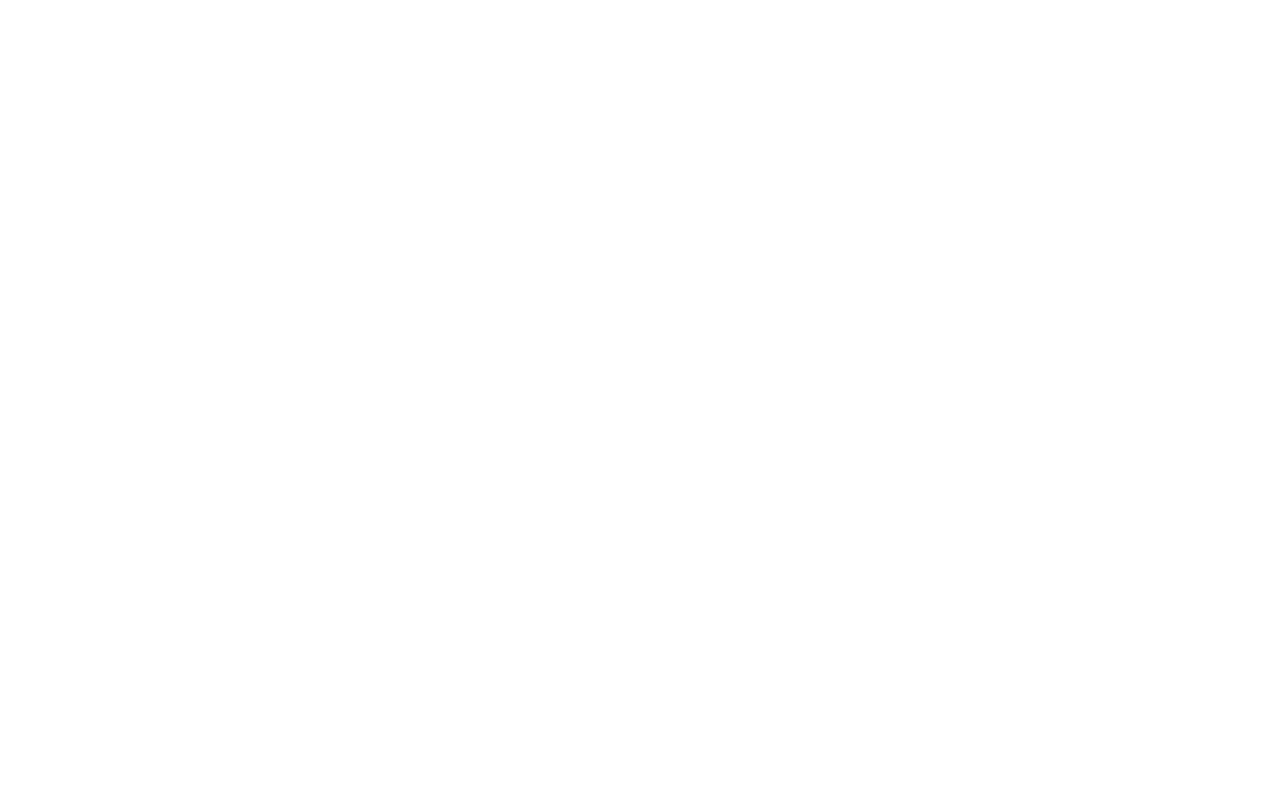
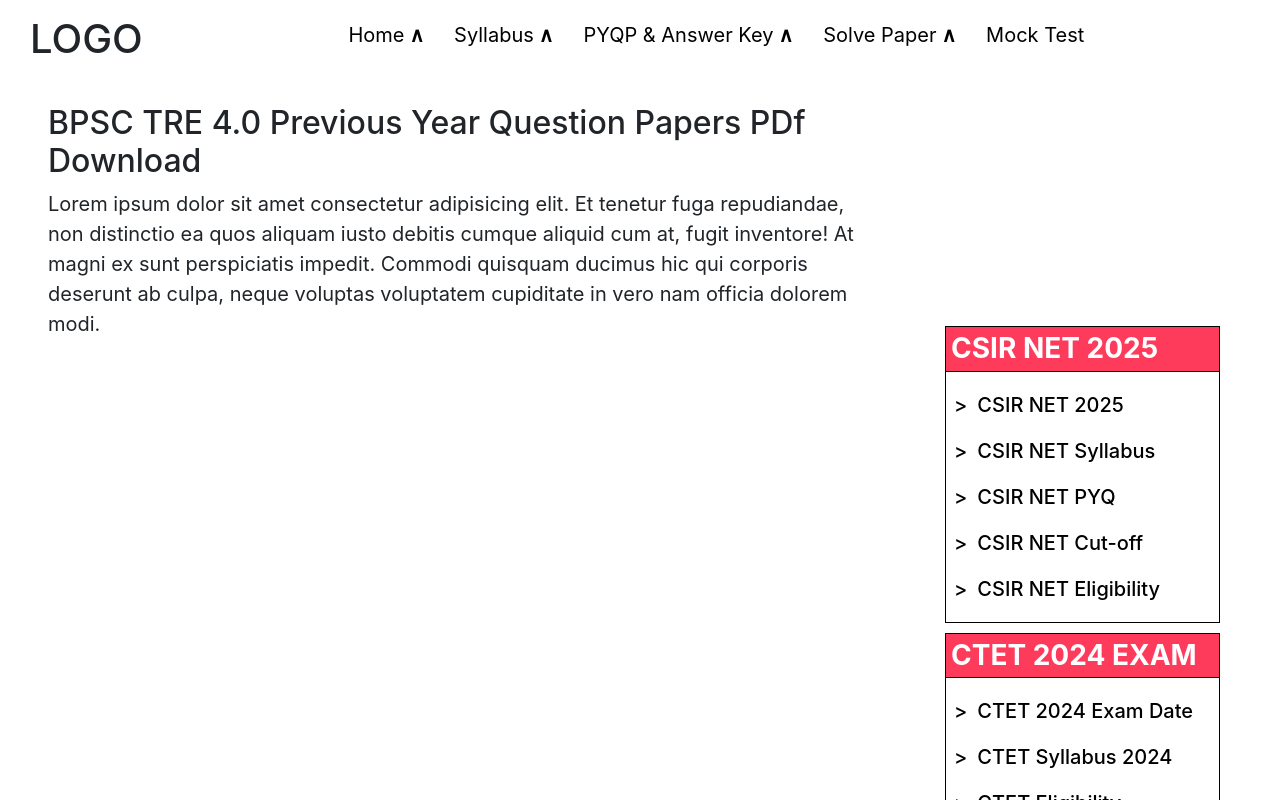
Before and after one commit to Zainabfatima12/trehousingpublications, a Vue app in the folder frontend/: page /PYQ in a window 1280 px wide. Before the commit this address had no page. Shown: the top 800 px of the page. Built offline with nearby package versions, Linux system fonts and the light colour scheme.

Commit message:
Notification panel
1.Create a folder in components named PYQs and a file NotificationPanel.vue inside it.
2.Create a file PYQPageView.vue and then set URLs in index.js.

```diff
--- /dev/null
+++ b/frontend/src/components/PYQs/NotificationPanel.vue
@@ -0,0 +1,345 @@
+<template>
+  <div class="container">
+
+<!-- Main Content Section -->
+    <div class="content">
+      <h2>BPSC TRE 4.0 Previous Year Question Papers PDf Download</h2>
+      <p>Lorem ipsum dolor sit amet consectetur adipisicing elit. Et tenetur fuga repudiandae, non distinctio ea quos aliquam iusto debitis cumque aliquid cum at, fugit inventore! At magni ex sunt perspiciatis impedit. Commodi quisquam ducimus hic qui corporis deserunt ab culpa, neque voluptas voluptatem cupiditate in vero nam officia dolorem modi.</p>
+    </div>
+
+
+
+<!-- Sidebar with Latest News -->
+
+    <div class="sidebar">
+
+<!-- first notification -->
+      <h3 class="latest-news-title">CSIR NET 2025</h3>
+      <ul class="news-list">
+        <li v-for="news in notification1" :key="news.id" class="dropdown">
+          <div class="dropdown-btn" @click="toggleDropdown(news.id)">
+            <span :class="{ rotate: openDropdown === news.id }"> > </span>{{ news.title }}
+          </div>
+          <ul v-if="openDropdown === news.id" class="dropdown-content">
+            <li v-for="link in news.links" :key="link.id">
+              <a :href="link.url" target="_blank">
+                {{ link.text }}
+              </a>
+            </li>
+          </ul>
+        </li>
+      </ul>
+
+<!-- Second NOTIFICATION -->
+
+      <h3 class="latest-news-title">CTET 2024 EXAM</h3>
+      <ul class="news-list">
+        <li v-for="news in notification2" :key="news.id" class="dropdown">
+          <div class="dropdown-btn" @click="toggleDropdown(news.id)">
+            <span :class="{ rotate: openDropdown === news.id }"> > </span>{{ news.title }}
+          </div>
+          <ul v-if="openDropdown === news.id" class="dropdown-content">
+            <li v-for="link in news.links" :key="link.id">
+              <a :href="link.url" target="_blank">
+                {{ link.text }}
+              </a>
+            </li>
+          </ul>
+        </li>
+      </ul>
+    </div>
+
+
+
+
+
+
+  </div>
+
+
+</template>
+
+<script>
+export default {
+  data() {
+    return {
+      openDropdown: null,
+
+// Notificatin1 data
+      notification1: [
+        {
+          id: 1,
+          title: "CSIR NET 2025",
+          links: [
+            { id: 1, text: "Exam Information of CSIR NET", url: "#" },
+            { id: 2, text: "Some Other Link", url: "#" }
+          ]
+        },
+        {
+          id: 2,
+          title: "CSIR NET Syllabus",
+          links: [
+            { id: 1, text: "CSIR NET Syllabus", url: "#" },
+            { id: 2, text: "Important Syllabus", url: "#" }
+          ]
+        },
+        {
+          id: 3,
+          title: "CSIR NET PYQ",
+          links: [
+            { id: 1, text: "CSIR NET PYQ ", url: "#" },
+            { id: 2, text: "Some Other Link", url: "#" }
+          ]
+        },
+        {
+          id: 4,
+          title: "CSIR NET Cut-off",
+          links: [
+            { id: 1, text: "CSIR NET Cut-off", url: "#" },
+            { id: 2, text: "Important Guidelines", url: "#" }
+          ]
+        },
+        {
+          id: 5,
+          title: "CSIR NET Eligibility",
+          links: [
+            { id: 1, text: "CSIR NET Eligibility ", url: "#" },
+            { id: 2, text: "Important Guidelines", url: "#" }
+          ]
+        }
+
+      ],
+
+// Second notification data
+
+      notification2: [
+        {
+          id: 1,
+          title: "CTET 2024 Exam Date",
+          links: [
+            { id: 1, text: "Exam Information of CTET", url: "#" },
+            { id: 2, text: "Some Other Link", url: "#" }
+          ]
+        },
+        {
+          id: 2,
+          title: "CTET  Syllabus 2024 ",
+          links: [
+            { id: 1, text: "CTET  Syllabus 2024", url: "#" },
+            { id: 2, text: "Important Guidelines", url: "#" }
+          ]
+        },
+        {
+          id: 3,
+          title: "CTET Eligibility",
+          links: [
+            { id: 1, text: "Exam Information CTET ", url: "#" },
+            { id: 2, text: "Some Other Link", url: "#" }
+          ]
+        },
+        {
+          id: 4,
+          title: "CTET PYQs",
+          links: [
+            { id: 1, text: "CTET PYQs 2024", url: "#" },
+            { id: 2, text: "Important Guidelines", url: "#" }
+          ]
+        },
+        {
+          id: 5,
+          title: "CTET Preparation Tips",
+          links: [
+            { id: 1, text: "CTET Preparation Tips ", url: "#" },
+            { id: 2, text: "Important Guidelines", url: "#" }
+          ]
+        }
+
+      ]
+// add another notification data
+
+    };
+  },
+  methods: {
+    toggleDropdown(id) {
+      this.openDropdown = this.openDropdown === id ? null : id;
+    }
+  }
+};
+</script>
+
+<style scoped>
+
+/* Layout */
+.container {
+  display: flex;
+  gap: 70px;
+  padding: 0 30px;
+  width: 100%;
+  max-width: 100%;
+}
+
+/* Sidebar Styling */
+.sidebar {
+  width: 25%;
+  padding-right: 30px;
+  margin-top: 30vh;
+}
+
+/* Latest News Title */
+.latest-news-title {
+  background-color: #ff3b5c;
+  color: white;
+  padding: 5px;
+  font-weight: bold;
+  margin: 0;
+  border:  1px solid black;
+  border-bottom: none;
+
+}
+
+/* News List */
+.news-list {
+  list-style: none;
+  padding: 0;
+  margin: 0;
+  border: 1px solid black;
+  font-size: 16px;
+  padding:10px 0;
+  margin-bottom: 10px;
+}
+
+/* Dropdown Styling */
+.dropdown {
+  position: relative;
+}
+
+/* Dropdown Button */
+.dropdown-btn {
+  display: flex;
+  align-items: center;
+  padding: 8px 8px;
+  cursor: pointer;
+  font-size: 20px;
+  color: black;
+  font-weight: 500;
+  border-radius: 5px;
+
+}
+
+
+.dropdown-btn span {
+  margin-right: 10px;
+  transition: transform 0.3s ease;
+}
+
+.rotate {
+  transform: rotate(90deg);
+}
+
+/* Dropdown Content */
+.dropdown-content {
+  padding: 0;
+  border-radius: 5px;
+  list-style: none;
+}
+
+.dropdown-content li {
+  padding: 5px 25px;
+  margin-left: 15px;
+  font-size: 18px;
+
+}
+
+.dropdown-content li:hover {
+  background: #dfdcdc;
+  /* padding: 5px; */
+  border-radius: 5px;
+  width: auto;
+}
+
+.dropdown-content a {
+  text-decoration: none;
+  color: black;
+  display: block;
+}
+
+/* Content Section */
+.content {
+  flex: 1;
+  padding: 18px;
+}
+
+.content p
+{
+  font-size: 20px;
+
+}
+
+/* Ensure proper alignment in the container */
+.container {
+  align-items: flex-start;
+}
+
+
+
+/* Responsive Media Queries */
+@media screen and (max-width: 768px) {
+
+  .container
+  {
+    margin: 0;
+    padding: 0;
+
+  }
+
+  .sidebar {
+    width: 30%;
+    padding-right: 0;
+  }
+
+
+  .dropdown-btn {
+    font-size: 16px;
+  }
+
+  .dropdown-content li {
+    font-size: 16px;
+    padding:0 10px;
+
+  }
+
+  .latest-news-title {
+    font-size: 18px;
+  }
+
+  .container {
+    padding: 10px;
+  }
+}
+
+@media screen and (max-width: 480px) {
+
+  .container {
+    flex-direction: column;
+    padding: 0 15px;
+  }
+  .sidebar
+  {
+    width: 100%;
+    margin: 0;
+  }
+
+  .content {
+    padding-left: 0;
+    width: 100%;
+  }
+
+  .dropdown-btn {
+    font-size: 14px;
+  }
+
+  .dropdown-content li {
+    font-size: 14px;
+  }
+}
+</style>
--- a/frontend/src/router/index.js
+++ b/frontend/src/router/index.js
@@ -1,11 +1,14 @@
 import HomePageView from "@/views/HomePageView.vue";
 import SyllabusView from "@/views/SyllabusView.vue";
+import PYQPageView from "@/views/PYQPageView.vue";
 
 import { createRouter, createWebHistory } from "vue-router";
 
 const routes = [
   { path: "/", name: "HomePageView", component: HomePageView },
   { path: "/syllabus", name: "SyllabusView", component: SyllabusView },
+  { path: "/PYQ", name: "PYQPageView", component: PYQPageView },
+
 ];
 
 const router = createRouter({
--- /dev/null
+++ b/frontend/src/views/PYQPageView.vue
@@ -0,0 +1,32 @@
+<template>
+  <Header />
+  <Notification/>
+
+
+
+
+
+  <Footer />
+</template>
+
+<script>
+import Header from "@/components/Homepage/HeaderSec.vue";
+import Footer from "@/components/Homepage/FooterSec.vue";
+import Notification from "@/components/PYQs/NotificationPanel.vue";
+
+
+
+
+export default {
+  name: "SyllabusView",
+  components: {
+    Header,
+    Notification,
+
+
+    Footer,
+  },
+};
+</script>
+
+<style></style>
```
